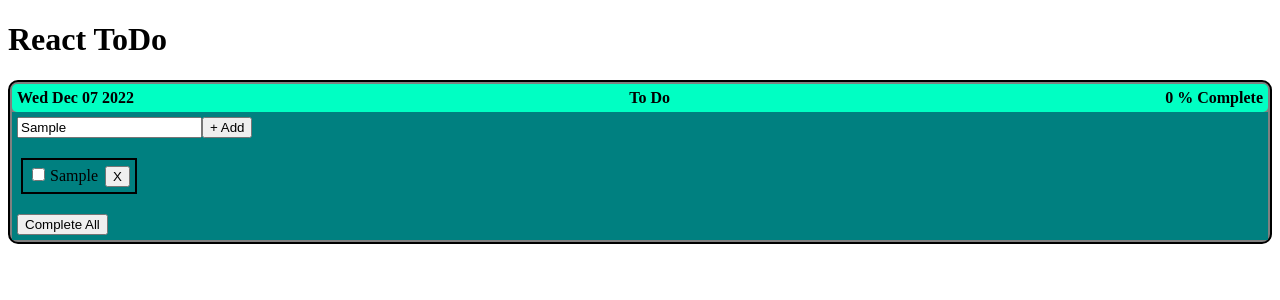
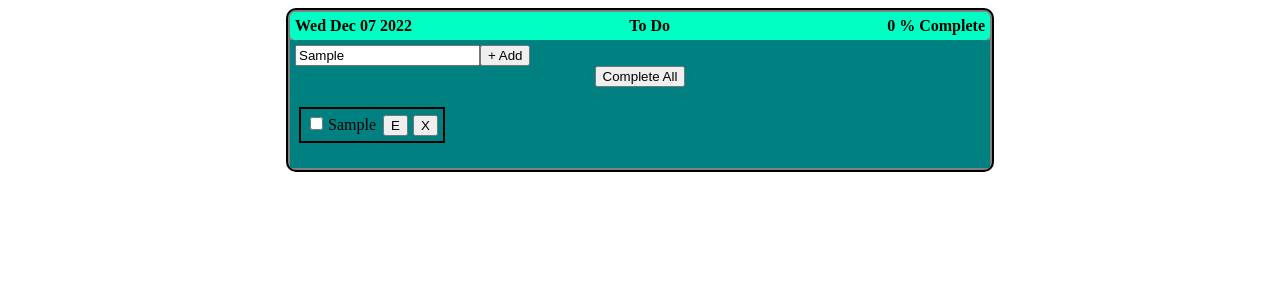
Before and after one commit to DRGNCoDR/React-Todo, a React app: page / in a window 1280 px wide. Both pictures are taken after typing "Sample" into the empty fields and a click on the button "+ Add". Shown: the top 300 px of the page. Built offline with nearby package versions, Linux system fonts and the light colour scheme.

Commit message:
Minor update

```diff
--- a/src/App.js
+++ b/src/App.js
@@ -11,15 +11,18 @@ const container = {
   background: 'gray',
   padding: '2px',
   border: '2px solid black',
-  borderRadius: "10px"
+  borderRadius: "10px",
+  maxWidth: '700px',
+  margin: 'auto'
 };
+const centerText = {
+    textAlign: 'center'
+}
+
 
 function App(){
   return (
     <div>
-      <h1>
-        React ToDo
-      </h1>
       <div
         style = {container}
       >
--- a/src/List.js
+++ b/src/List.js
@@ -25,6 +25,10 @@ const List = () => {
     const pad_L_5 ={
         paddingLeft: "5px"
     }
+    const center ={
+        display: "flex",
+        justifyContent: "center"
+    }
 
     const [todos, setTodos] = useState([])
 
@@ -44,6 +48,12 @@ const List = () => {
     function removeTodo(index){
         const newTodos = [...todos]
         newTodos.splice(index, 1)
+        setTodos(newTodos)
+    }
+
+    function editTodo(index){
+        const newTodos = [...todos]
+        newTodos[index].title = document.getElementById("Title").value
         setTodos(newTodos)
     }
 
@@ -73,6 +83,13 @@ const List = () => {
                 <button onClick={addTodo}>
                     + Add
                 </button>
+                <span style={center}>
+                    <button
+                        onClick={() =>completeTodo(true)}
+                    >
+                        Complete All
+                    </button>
+                </span>
             </div>
             <ul style={todoList}>
                 {
@@ -92,6 +109,13 @@ const List = () => {
                         </span>
                         <span style={pad_L_5}>
                             <button
+                                onClick={() => editTodo(index)}
+                            >
+                                E
+                            </button>
+                        </span>
+                        <span style={pad_L_5}>
+                            <button
                                 onClick={() => removeTodo(index)}
                             >
                                 X
@@ -101,13 +125,6 @@ const List = () => {
                     ))
                 }
             </ul>
-            <div>
-                <button
-                    onClick={() =>completeTodo(true)}
-                >
-                    Complete All
-                </button>
-            </div>
         </div>
     )
 }
```
Also changed, not shown: 1 other file (tests, documents, lock files or other folders).
